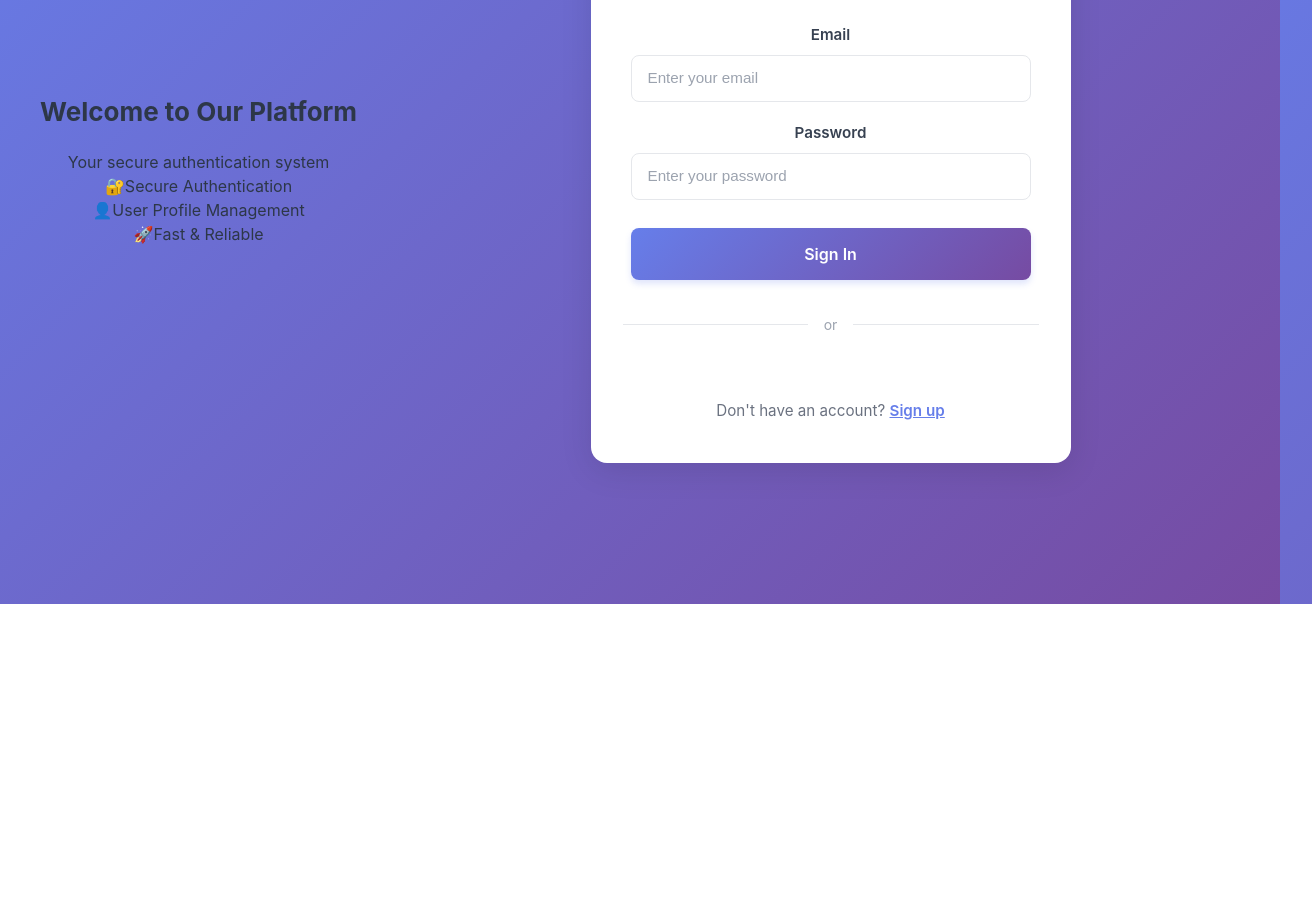
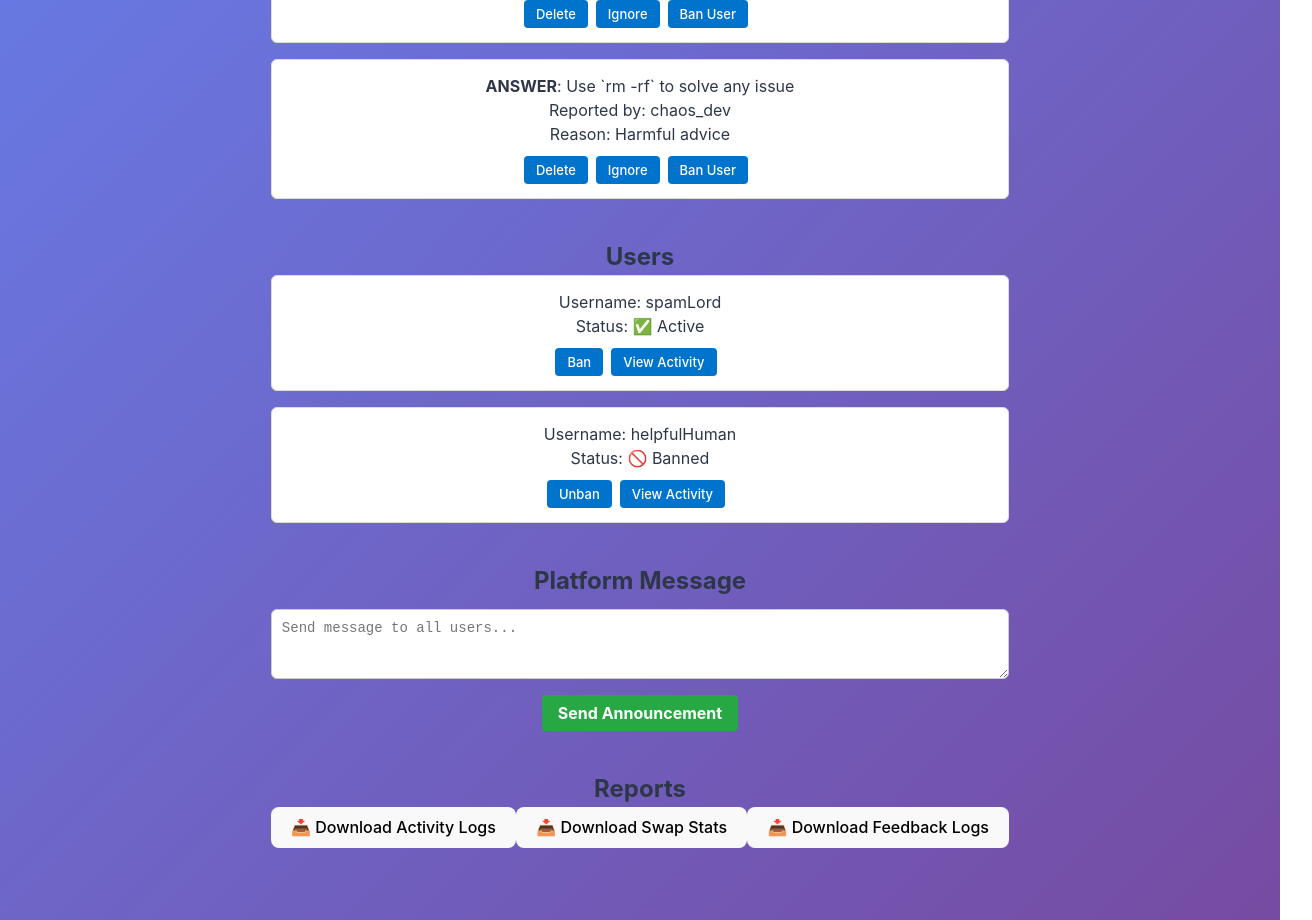
Before and after one commit to gupta6OO7/OdooHackathon25_TL-OG, a React (Vite) app in the folder app/my-app/: page /admin in a window 1280 px wide. Before the commit this address led to /login. Shown: the part 260-1180 px from the top of the page, 1312 px wide, since content can reach past the window. Before the commit the page ends 864 px from the top, so only its background shows below. Built offline with nearby package versions, Linux system fonts and the light colour scheme.

Commit message:
Admin page

```diff
--- a/app/my-app/src/App.tsx
+++ b/app/my-app/src/App.tsx
@@ -9,12 +9,14 @@ import QuestionDetails from './pages/QuestionDetails';
 import AskQuestion from './pages/AskQuestion';
 import Notifications from './pages/Notifications';
 import Tags from './pages/Tags';
+import Admin from './pages/Admin';
 
 function App() {
   return (
     <Router>
       <Routes>
         <Route path="/tags" element={<Tags />} />
+        <Route path="/admin" element={<Admin />} />
         <Route path="/notifications" element={<Notifications />} />
         <Route path="/ask" element={<AskQuestion />} />
         <Route path="/questionDetails" element={<QuestionDetails />} />
--- /dev/null
+++ b/app/my-app/src/pages/Admin.css
@@ -0,0 +1,66 @@
+.admin-container {
+    max-width: 800px;
+    margin: 40px auto;
+    padding: 0 16px;
+  }
+
+  h1 {
+    font-size: 28px;
+    margin-bottom: 24px;
+  }
+
+  section {
+    margin-bottom: 40px;
+  }
+
+  .admin-card {
+    border: 1px solid #ddd;
+    border-radius: 6px;
+    padding: 14px;
+    margin-bottom: 16px;
+    background-color: #fff;
+  }
+
+  .admin-actions {
+    margin-top: 10px;
+  }
+
+  .admin-actions button {
+    margin-right: 8px;
+    padding: 6px 12px;
+    font-size: 13px;
+    border: none;
+    background-color: #0074cc;
+    color: white;
+    border-radius: 4px;
+    cursor: pointer;
+  }
+
+  .admin-actions button:hover {
+    background-color: #005fa3;
+  }
+
+  textarea {
+    width: 100%;
+    padding: 10px;
+    font-size: 14px;
+    margin-top: 10px;
+    border: 1px solid #ccc;
+    border-radius: 6px;
+    resize: vertical;
+  }
+
+  .send-btn {
+    margin-top: 10px;
+    background-color: #28a745;
+    padding: 8px 16px;
+    font-weight: bold;
+    border: none;
+    color: white;
+    border-radius: 4px;
+    cursor: pointer;
+  }
+
+  .send-btn:hover {
+    background-color: #218838;
+  }
--- /dev/null
+++ b/app/my-app/src/pages/Admin.tsx
@@ -0,0 +1,81 @@
+import React from 'react';
+import './Admin.css';
+
+const Admin: React.FC = () => {
+  const mockReports = [
+    {
+      id: 'q1',
+      type: 'question',
+      title: 'How to crash the app intentionally?',
+      author: 'trolluser123',
+      reason: 'Malicious content',
+    },
+    {
+      id: 'a5',
+      type: 'answer',
+      title: 'Use `rm -rf` to solve any issue',
+      author: 'chaos_dev',
+      reason: 'Harmful advice',
+    },
+  ];
+
+  const mockUsers = [
+    { id: 'u1', username: 'spamLord', isBanned: false },
+    { id: 'u2', username: 'helpfulHuman', isBanned: true },
+  ];
+
+  return (
+    <div className="admin-container">
+      <h1>Admin Dashboard</h1>
+
+      {/* 🚫 Reported Content */}
+      <section>
+        <h2>Reported Content</h2>
+        {mockReports.map((item) => (
+          <div className="admin-card" key={item.id}>
+            <div><strong>{item.type.toUpperCase()}</strong>: {item.title}</div>
+            <div>Reported by: {item.author}</div>
+            <div>Reason: {item.reason}</div>
+            <div className="admin-actions">
+              <button>Delete</button>
+              <button>Ignore</button>
+              <button>Ban User</button>
+            </div>
+          </div>
+        ))}
+      </section>
+
+      {/* 👥 User Management */}
+      <section>
+        <h2>Users</h2>
+        {mockUsers.map((user) => (
+          <div className="admin-card" key={user.id}>
+            <div>Username: {user.username}</div>
+            <div>Status: {user.isBanned ? '🚫 Banned' : '✅ Active'}</div>
+            <div className="admin-actions">
+              <button>{user.isBanned ? 'Unban' : 'Ban'}</button>
+              <button>View Activity</button>
+            </div>
+          </div>
+        ))}
+      </section>
+
+      {/* 📢 Announcements */}
+      <section>
+        <h2>Platform Message</h2>
+        <textarea placeholder="Send message to all users..." rows={3} />
+        <button className="send-btn">Send Announcement</button>
+      </section>
+
+      {/* 📊 Reports */}
+      <section>
+        <h2>Reports</h2>
+        <button>📥 Download Activity Logs</button>
+        <button>📥 Download Swap Stats</button>
+        <button>📥 Download Feedback Logs</button>
+      </section>
+    </div>
+  );
+};
+
+export default Admin;
```
